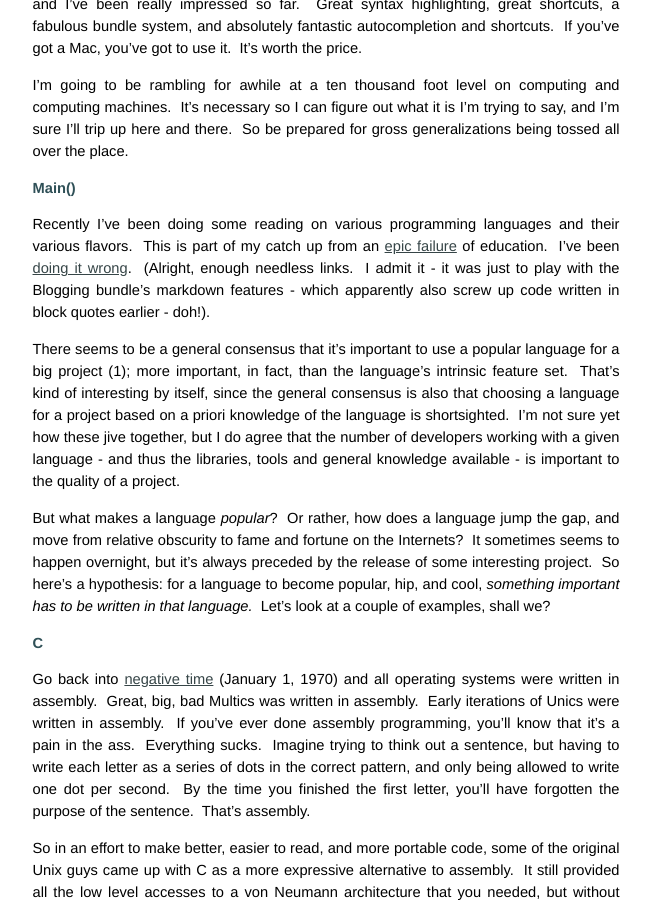
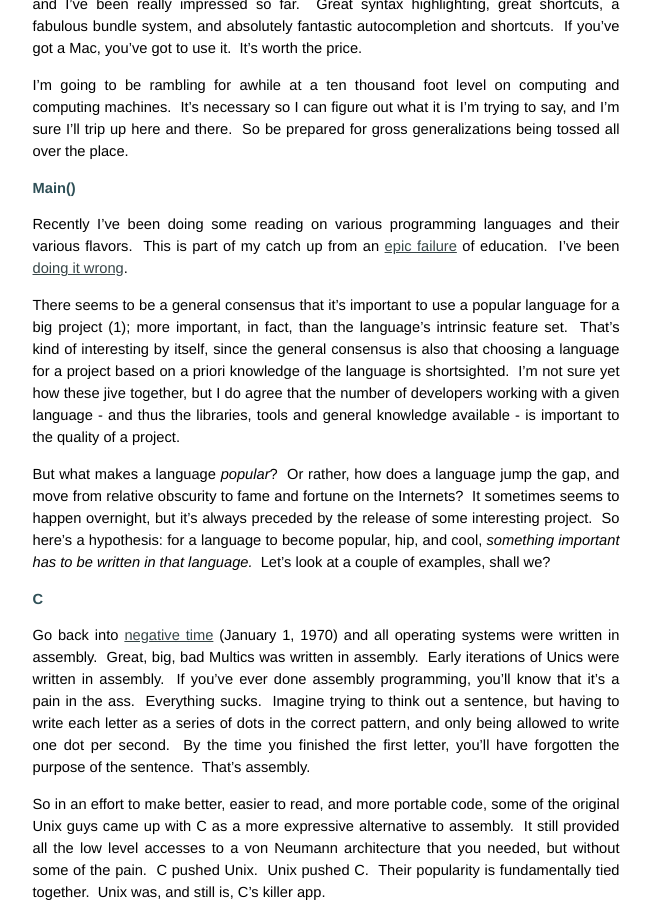
Before and after one commit to mhyrr/mhyrr.github.com, a Jekyll site: the page built from _posts/2008-07-09-everythings_a_library.markdown, in a window 1280 px wide and 900 px high, scrolled down 315 px. Shown: the whole window, without its empty margins (314-965 px from the left). Built offline with Jekyll 4.4.1, drawn with Linux system fonts in a browser that asks for light colours; comment, search, counter and statistics services are not loaded.

Commit message:
Ditched needless parenthetical observation

```diff
--- a/_posts/2008-07-09-everythings_a_library.markdown
+++ b/_posts/2008-07-09-everythings_a_library.markdown
@@ -11,7 +11,7 @@ I'm going to be rambling for awhile at a ten thousand foot level on computing an
 
 #### Main()
 
-Recently I've been doing some reading on various programming languages and their various flavors.  This is part of my catch up from an [epic failure](http://icanhascheezburger.com/2007/11/07/epic-fail/) of education.  I've been [doing it wrong](http://icanhascheezburger.com/2007/03/14/youre-doing-it-wrong/).  (Alright, enough needless links.  I admit it - it was just to play with the Blogging bundle's markdown features - which apparently also screw up code written in block quotes earlier - doh!).
+Recently I've been doing some reading on various programming languages and their various flavors.  This is part of my catch up from an [epic failure](http://icanhascheezburger.com/2007/11/07/epic-fail/) of education.  I've been [doing it wrong](http://icanhascheezburger.com/2007/03/14/youre-doing-it-wrong/).
 
 There seems to be a general consensus that it's important to use a popular language for a big project (1); more important, in fact, than the language's intrinsic feature set.  That's kind of interesting by itself, since the general consensus is also that choosing a language for a project based on a priori knowledge of the language is shortsighted.  I'm not sure yet how these jive together, but I do agree that the number of developers working with a given language - and thus the libraries, tools and general knowledge available - is important to the quality of a project.
 
```
